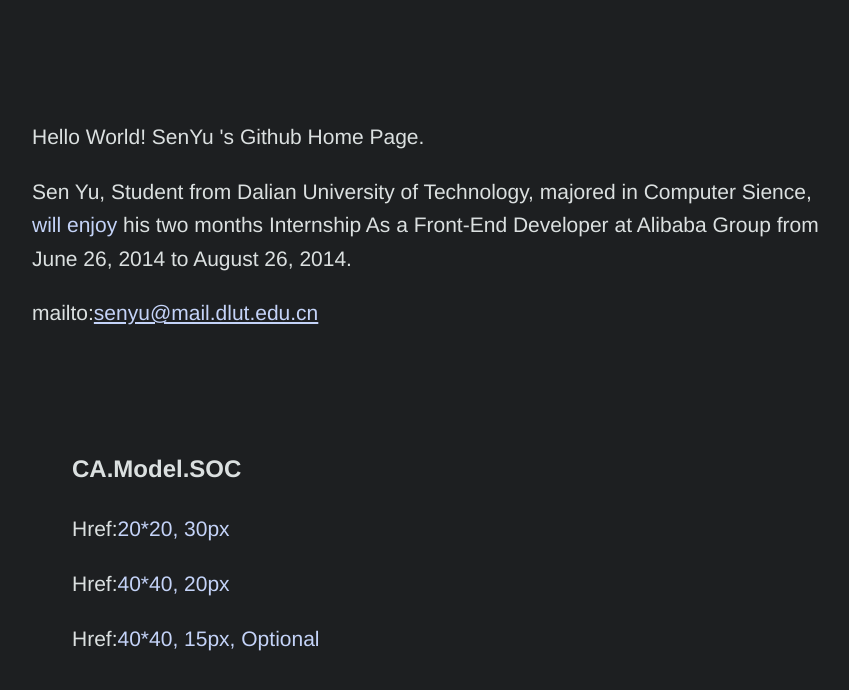
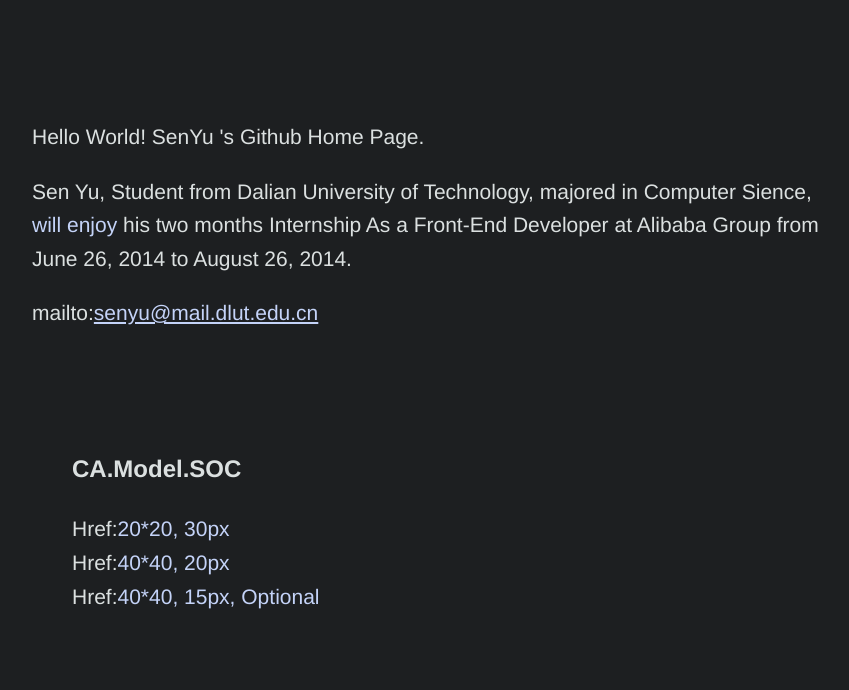
Before and after one commit to SenYu/SenYu.github.io, a plain HTML site: page index.html in a window 1280 px wide. Shown: the whole page, without its empty margins (208-1057 px from the left). Drawn offline with Linux system fonts and the light colour scheme.

Commit message:
Update index.html

```diff
--- a/index.html
+++ b/index.html
@@ -12,7 +12,7 @@
 		a{color:#C4D3F8;;}
 		h3{font-size:24px;}
 		#repos li{list-style-type: none;}
-		#repos li p{line-height:1.1em;}
+		#repos li p{line-height:1.1em;margin:0;}
 	</style>
 </head>
 <body class="zh_CN">
```
